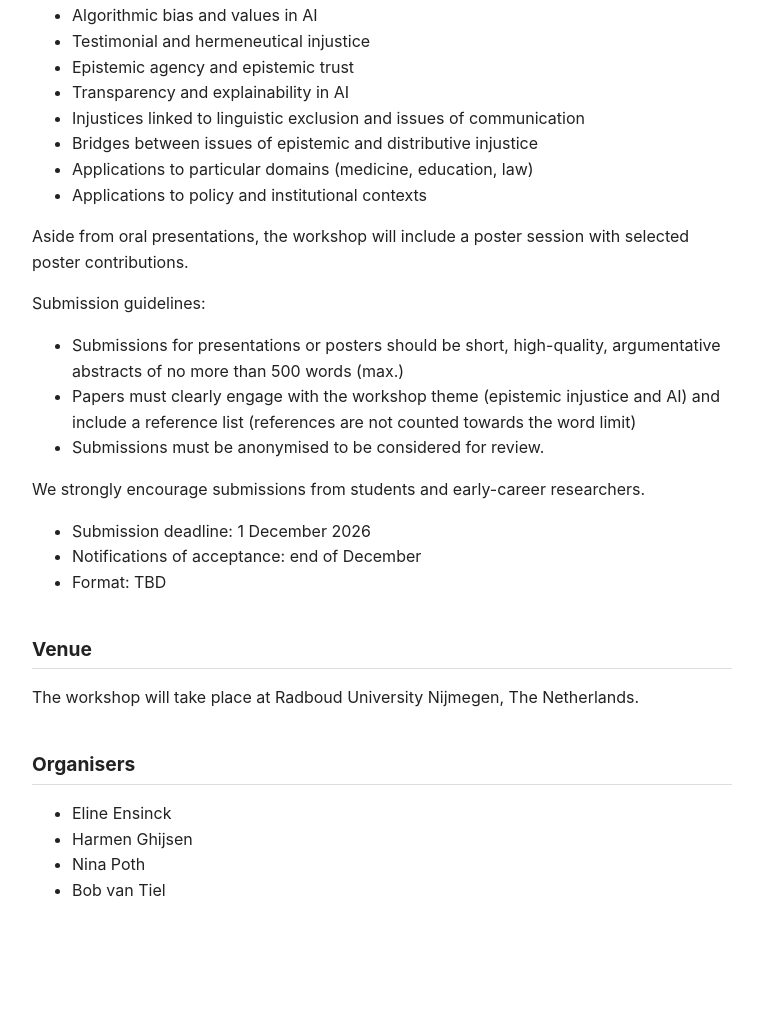
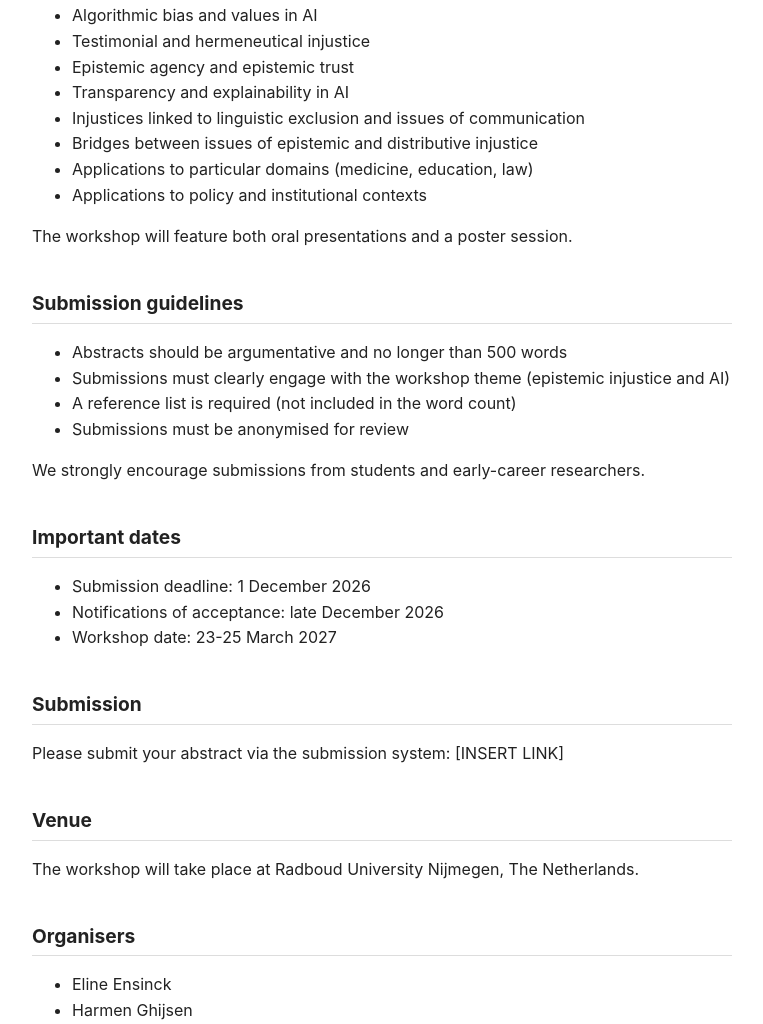
Before and after one commit to bobvantiel/epistemic-injustice-and-ai, a plain HTML site: page index.html in a window 1280 px wide. Shown: the part 1517-2541 px from the top of the page, without its empty margins (258-1021 px from the left). Before the commit the page ends 2481 px from the top, so only its background shows below. Drawn offline with Linux system fonts and the light colour scheme.

Commit message:
Update index.html

```diff
--- a/index.html
+++ b/index.html
@@ -75,23 +75,28 @@ We invite contributions on topics that include (but are not limited to):
 <li>Applications to policy and institutional contexts</li>
 </ul>
 <p>
-Aside from oral presentations, the workshop will include a poster session with selected poster contributions.
+The workshop will feature both oral presentations and a poster session.
 </p>
-Submission guidelines:
+<h2>Submission guidelines</h2>
 <ul>
-  <li>Submissions for presentations or posters should be short, high-quality, argumentative abstracts of no more than 500 words (max.)</li>
-  <li>Papers must clearly engage with the workshop theme (epistemic injustice and AI) and include a reference list (references are not counted towards the word limit)</li>
-  <li>Submissions must be anonymised to be considered for review.</li>
+  <li>Abstracts should be argumentative and no longer than 500 words</li>
+  <li>Submissions must clearly engage with the workshop theme (epistemic injustice and AI)</li>
+  <li>A reference list is required (not included in the word count)</li>
+  <li>Submissions must be anonymised for review</li>
 </ul>
 <p>
 We strongly encourage submissions from students and early-career researchers.
 </p>
+<h2>Important dates</h2>
 <ul>
   <li>Submission deadline: 1 December 2026</li>
-  <li>Notifications of acceptance: end of December</li>
-  <li>Format: TBD</li>
+  <li>Notifications of acceptance: late December 2026</li>
+  <li>Workshop date: 23-25 March 2027</li>
 </ul>
-
+  <h2>Submission</h2>
+  <p>
+    Please submit your abstract via the submission system: [INSERT LINK]
+  </p>
 <h2>Venue</h2>
 <p>
   The workshop will take place at Radboud University Nijmegen, The Netherlands.
```
